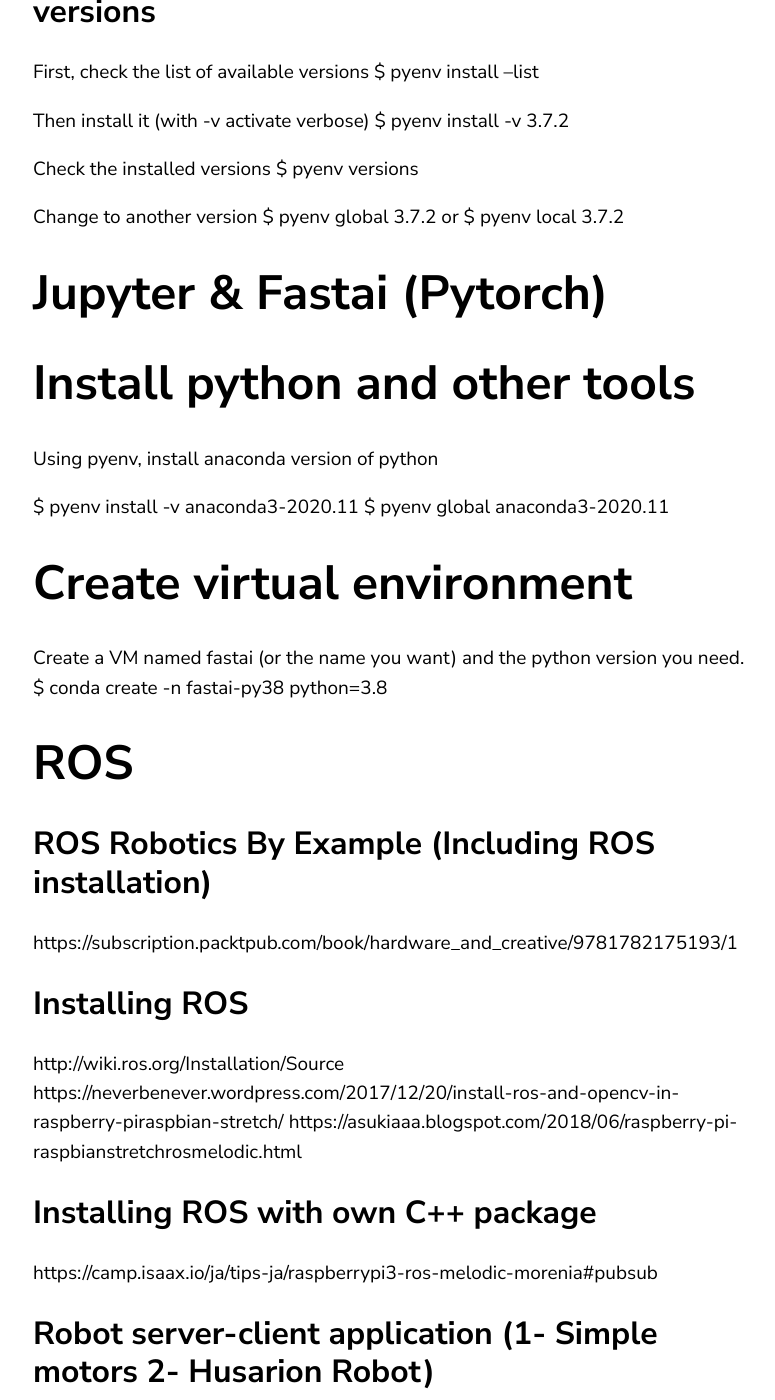
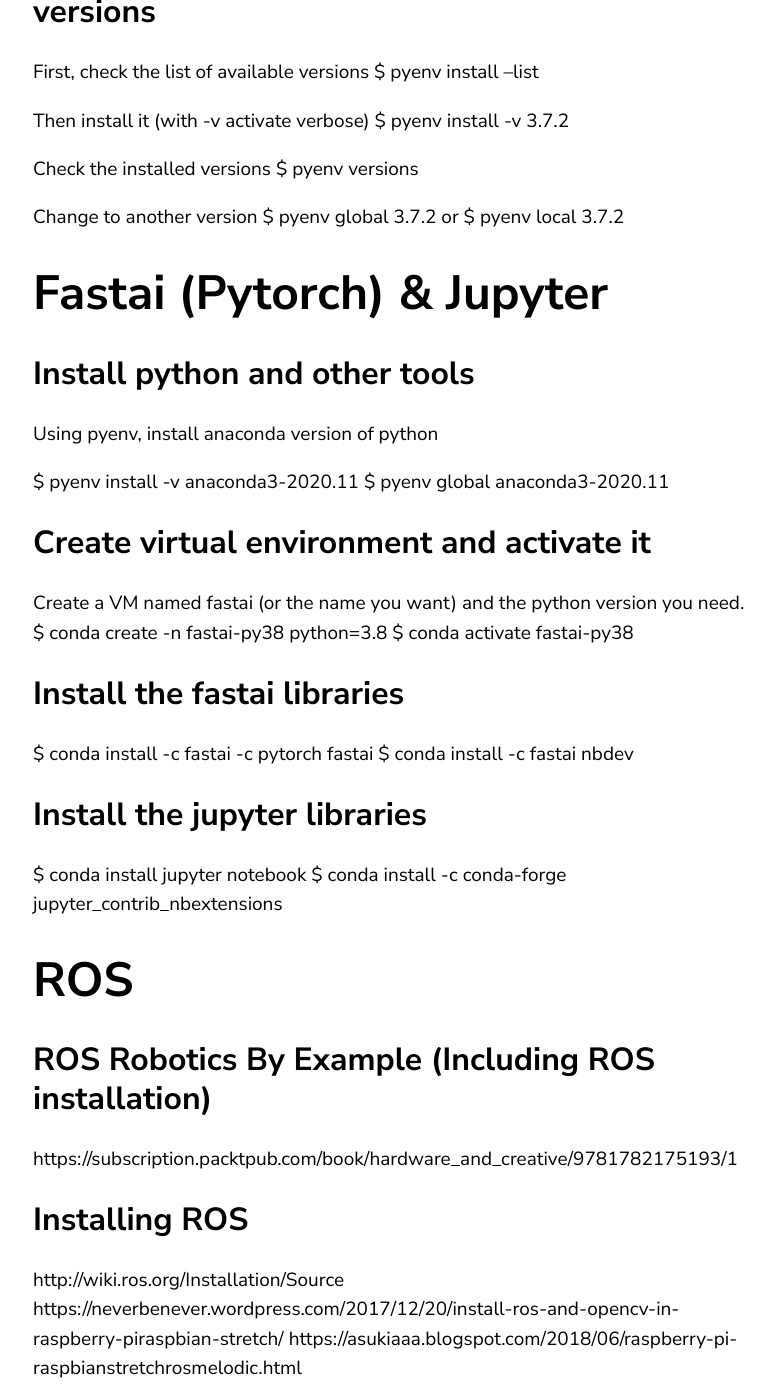
Before and after one commit to jluis9796/jluis9796.github.io, a Jekyll site: the page built from _posts/2020-05-31-manuals.markdown, in a window 1280 px wide and 1400 px high, scrolled down 5204 px. Shown: the whole window, without its empty margins (67-842 px from the left). Built offline with Jekyll 4.4.1, drawn with Linux system fonts in a browser that asks for light colours.

Commit message:
Update 2020-05-31-manuals.markdown

```diff
--- a/_posts/2020-05-31-manuals.markdown
+++ b/_posts/2020-05-31-manuals.markdown
@@ -132,19 +132,26 @@ $ pyenv global 3.7.2
 or
 $ pyenv local 3.7.2
 
-# Jupyter & Fastai (Pytorch)
+# Fastai (Pytorch) & Jupyter
 
-# Install python and other tools
+## Install python and other tools
 Using pyenv, install anaconda version of python
 
 $ pyenv install -v anaconda3-2020.11
 $ pyenv global anaconda3-2020.11
 
-# Create virtual environment
+## Create virtual environment and activate it
 Create a VM named fastai (or the name you want) and the python version you need.
 $ conda create -n fastai-py38 python=3.8
+$ conda activate fastai-py38
 
+## Install the fastai libraries
+$ conda install -c fastai -c pytorch fastai
+$ conda install -c fastai nbdev
 
+## Install the jupyter libraries
+$ conda install jupyter notebook
+$ conda install -c conda-forge jupyter_contrib_nbextensions
 
 # ROS
 
```
